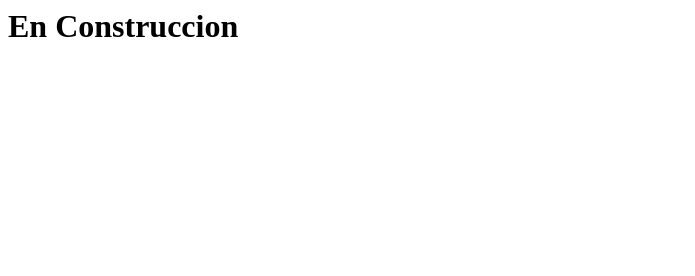
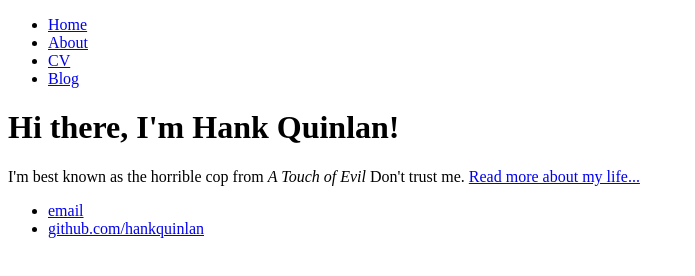
Before and after one commit to rmateluna/rmateluna.github.io, a plain HTML site: page index.html in a window 1280 px wide. Shown: the whole page, without its empty margins (0-695 px from the left). Drawn offline with Linux system fonts and the light colour scheme.

Commit message:
Update index.html

```diff
--- a/index.html
+++ b/index.html
@@ -1,8 +1,28 @@
+<!DOCTYPE html>
 <html>
-<head>
-  <title>Github RMateluna</title>
-</head>
-<body>
-  <h1>En Construccion</h1>
-</body>
+	<head>
+		<title>Hank Quinlan, Horrible Cop</title>
+	</head>
+	<body>
+		<nav>
+    		<ul>
+        		<li><a href="/">Home</a></li>
+	        	<li><a href="/about">About</a></li>
+        		<li><a href="/cv">CV</a></li>
+        		<li><a href="/blog">Blog</a></li>
+    		</ul>
+		</nav>
+		<div class="container">
+    		<div class="blurb">
+        		<h1>Hi there, I'm Hank Quinlan!</h1>
+				<p>I'm best known as the horrible cop from <em>A Touch of Evil</em> Don't trust me. <a href="/about">Read more about my life...</a></p>
+    		</div><!-- /.blurb -->
+		</div><!-- /.container -->
+		<footer>
+    		<ul>
+        		<li><a href="mailto:hankquinlanhub@gmail.com">email</a></li>
+        		<li><a href="https://github.com/hankquinlan">github.com/hankquinlan</a></li>
+			</ul>
+		</footer>
+	</body>
 </html>
```
